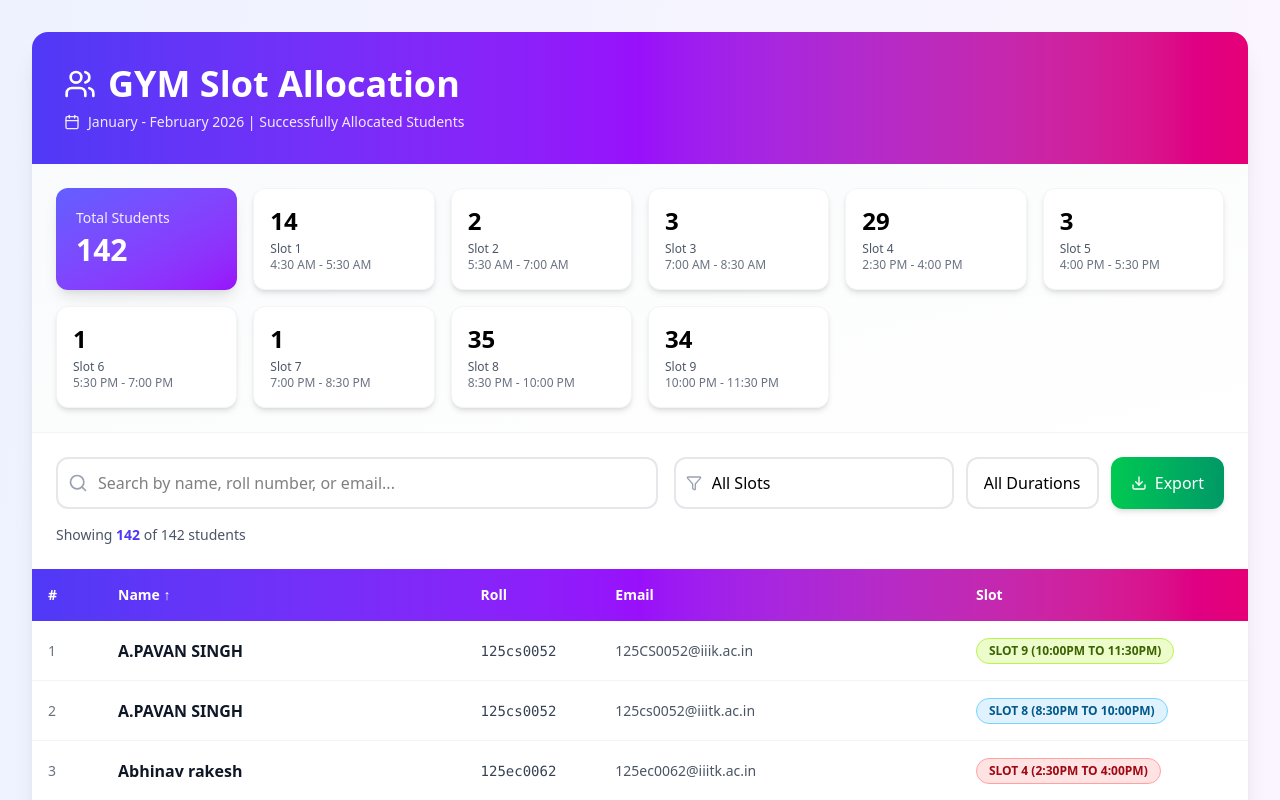
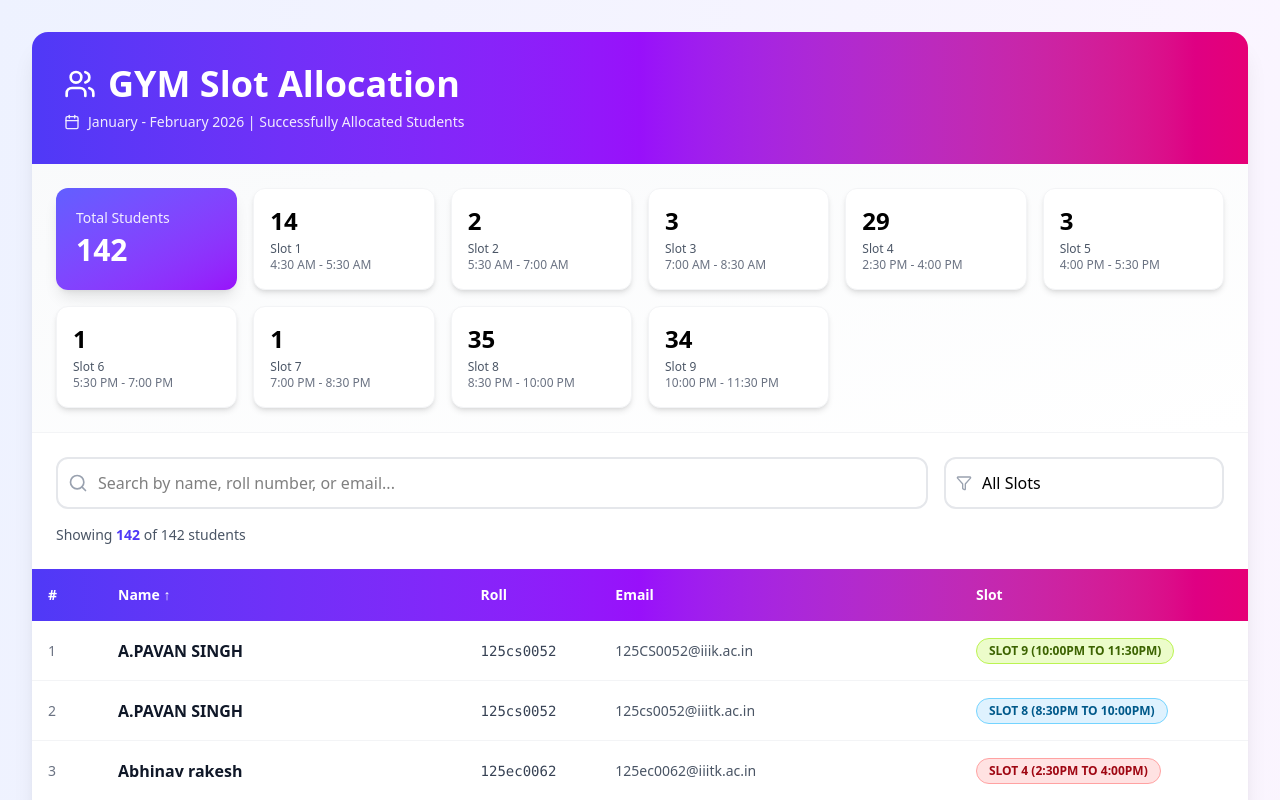
Before and after one commit to jatindevz/gymslots, a React (Vite) app: page / in a window 1280 px wide. Shown: the top 800 px of the page. Built offline with nearby package versions, Linux system fonts and the light colour scheme.

Commit message:
change was made

```diff
--- a/src/App.jsx
+++ b/src/App.jsx
@@ -275,25 +275,6 @@ export default function GymAllocationResults({ csvPath = "/data/results.csv" })
                   </select>
                 </div>
 
-                <select
-                  value={durationFilter}
-                  onChange={(e) => setDurationFilter(e.target.value)}
-                  className="px-4 py-3 rounded-xl border-2 border-gray-200 focus:border-indigo-400 focus:outline-none appearance-none bg-white cursor-pointer"
-                >
-                  <option value="">All Durations</option>
-                  {Object.keys(durationCounts).map((dur) => (
-                    <option key={dur} value={dur}>{dur}</option>
-                  ))}
-                </select>
-
-                <button
-                  onClick={downloadCSV}
-                  disabled={sortedAndFiltered.length === 0}
-                  className="px-5 py-3 bg-gradient-to-r from-green-500 to-emerald-600 text-white rounded-xl font-medium hover:from-green-600 hover:to-emerald-700 transition-all shadow-md hover:shadow-lg disabled:opacity-50 disabled:cursor-not-allowed flex items-center gap-2"
-                >
-                  <Download className="w-4 h-4" />
-                  Export
-                </button>
               </div>
             </div>
 
```
